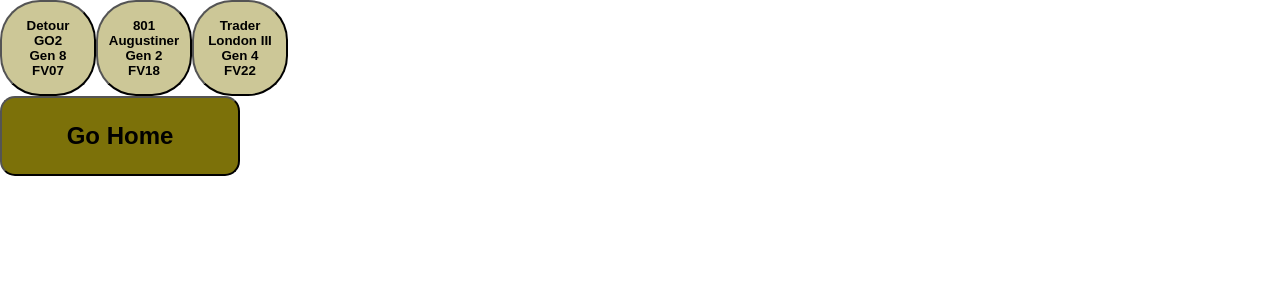
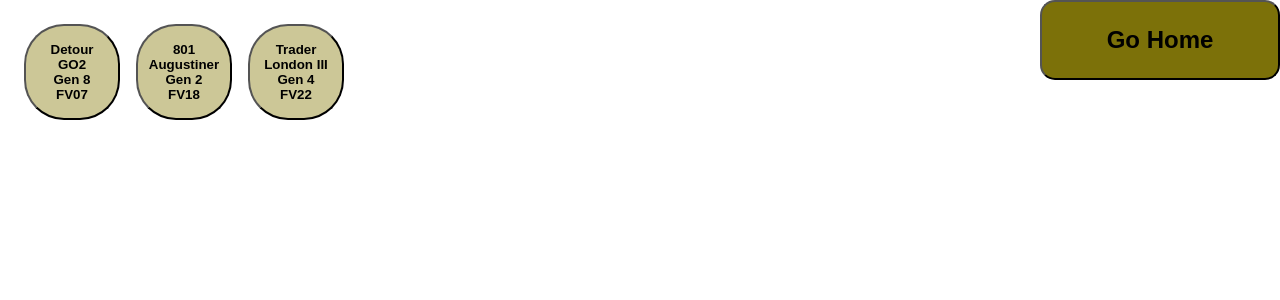
Before and after one commit to srsmith0/yeast-handler, a Next.js app: page /user/fermentations in a window 1280 px wide. Shown: the top 300 px of the page. Built offline with nearby package versions, Linux system fonts and the light colour scheme.

Commit message:
added yeast info to fermentations page

```diff
--- /dev/null
+++ b/components/DisplayYeast.tsx
@@ -0,0 +1,24 @@
+
+const DisplayYeast = ({ yeast, hideInfo }) => {
+
+    return (
+        <>
+        <p>Strain: {yeast.strain}</p>
+        <p>Brand: {yeast.brand}</p>
+        <p>Volume: {yeast.size}</p>
+        <p>Count at Pitch: {yeast.count_at_pitch}</p>
+        <p>Source: {yeast.source}</p>
+        <p>Source Brand: {yeast.source_brand}</p>
+        <p>Current Tank: {yeast.current_tank}</p>
+        <p>Gen: {yeast.gen}</p>
+        <p>Date Received: {yeast.received}</p>
+        <p>Vendor: {yeast.purchased_from}</p>
+        <p>Quantity Purchased: {yeast.quantity}</p>
+        <p>Prop Type: {yeast.prop_type}</p>
+        <button onClick={() => hideInfo()}>Hide me</button>
+        </>
+    )
+
+};
+
+export default DisplayYeast;
--- a/pages/user/fermentations.tsx
+++ b/pages/user/fermentations.tsx
@@ -3,12 +3,11 @@
 import HomeButton from "../../utils/HomeButton";
 
 import styled from 'styled-components';
-import { useRouter } from "next/router";
+import DisplayYeast from "../../components/DisplayYeast";
 
 const Fermentations = () => {
     const [allYeast, setAllYeast] = useState([]);
-
-    const router = useRouter();
+    const [specificYeast, setSpecificYeast] = useState(null);
 
     useEffect(() => {
         fetch("../api/dummyData")
@@ -31,30 +30,54 @@
 
     const sortedYeast = allYeast.sort(sortYeast);
 
+    const findYeast = async (id) => {
+        const res = await fetch('http://localhost:3000/api/dummyData')
+        const yeasts = await res.json()
+        setSpecificYeast(yeasts.find(y => y.id === id))
+    };
+
+    const hideInfo = () => {
+        setSpecificYeast(null)
+    };
+
     return (
-        <>
+        <PageDiv>
+        <YeastContainer>
             {sortedYeast.map(y =>
-                <YeastButton key={y.id} onClick={() => router.push(`/user/yeast-details/${y.id}`)}>
+                <YeastButton key={y.id} onClick={() => findYeast(y.id)}>
                         {y.brand} <br />
                         {y.strain} <br />
                         Gen {y.gen} <br />
                         {y.current_tank} <br />
                 </YeastButton>
             )}
+        </YeastContainer>
+        <YeastInfoContainer>
+            {!specificYeast ?
+                null
+                :
+                <DisplayYeast yeast={specificYeast} hideInfo={hideInfo} />
 
+            }
+        </YeastInfoContainer>
             <div><HomeButton /></div>
-        </>
+        </PageDiv>
     )
 };
 
 export default Fermentations;
 
 
+const PageDiv = styled.div`
+    display: flex;
+`
+
 const YeastButton = styled.button`
     color: black;
     font-weight: bold;
     height: 6rem;
     width: 6rem;
+    margin: 0.5rem;
     border-radius: 40px;
     background-color: #ccc797;
     &:hover {
@@ -62,3 +85,13 @@
         background-color: #8d885f;
     }
 `
+
+const YeastContainer = styled.div`
+    margin: 1rem;
+    width: 75%;
+`
+
+const YeastInfoContainer = styled.span`
+    width: 50%;
+
+`
--- a/pages/user/yeast-details/[id].tsx
+++ b/pages/user/yeast-details/[id].tsx
@@ -20,7 +20,6 @@
 
     return (
         <>
-        {console.log('loaded')}
         <p>Strain: {yeast.strain}</p>
         <p>Brand: {yeast.brand}</p>
         <p>Volume: {yeast.size}</p>
```
